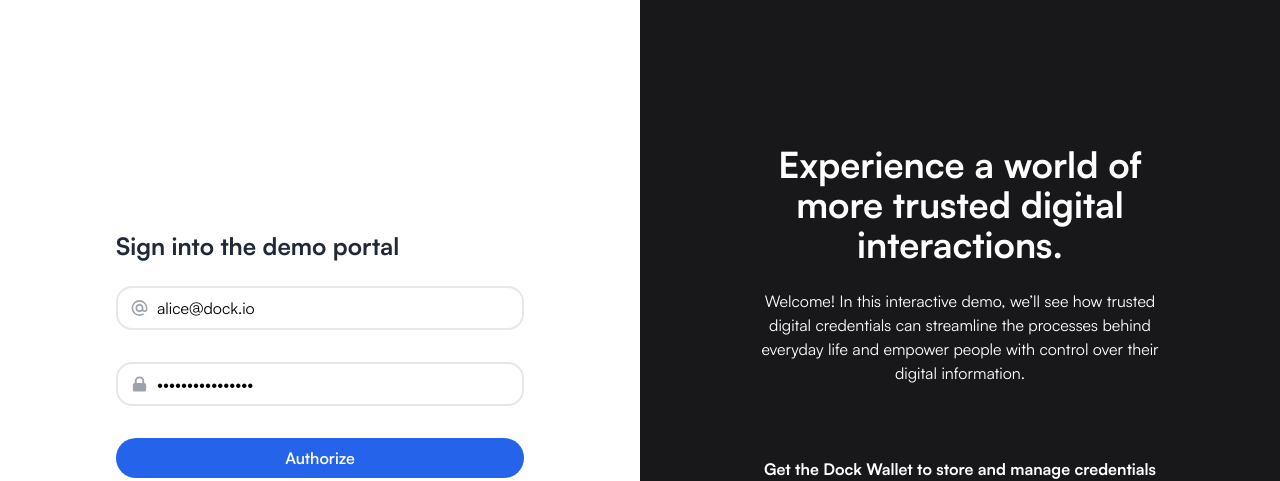
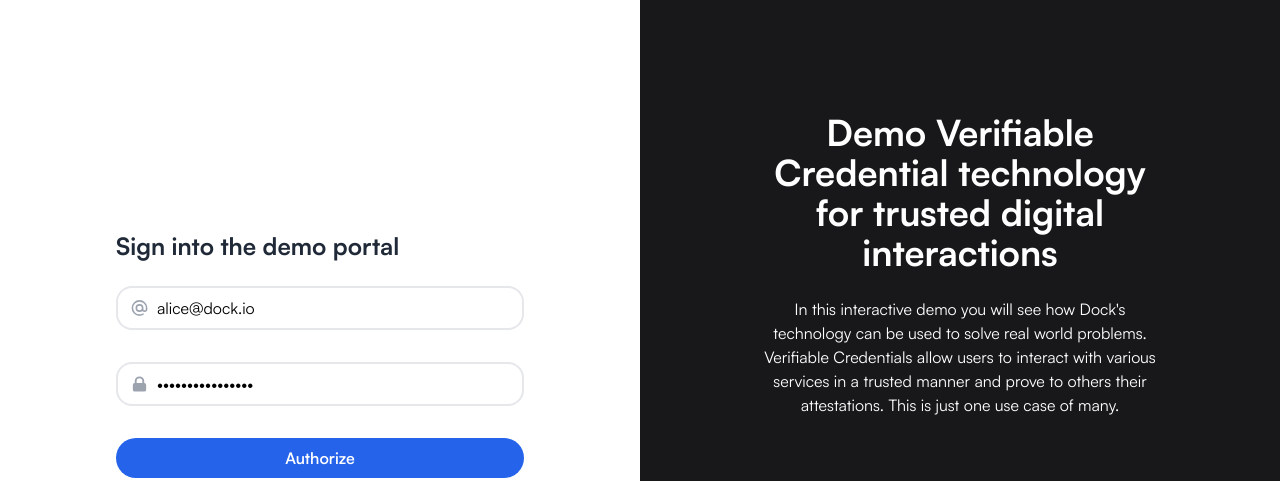
Before and after one commit to docknetwork/demo, a Next.js app: page / in a window 1280 px wide. Shown: the top 481 px of the page. Built offline with nearby package versions, Linux system fonts and the light colour scheme.

Commit message:
text changes
Signed-off-by: Samuel Hellawell <sshellawell@gmail.com>

```diff
--- a/pages/dashboard.js
+++ b/pages/dashboard.js
@@ -154,14 +154,16 @@
         <p className=" text-white">
           {' '}
           <span className="text-3xl font-medium">Talk to us</span> <br />
-          <span className="text-md">Contact us at Dock to book a consultation call</span>
+          <span className="text-md">Contact us at Dock to book a consultation call, we also offer a no code solution</span>
         </p>
-        <button
+        <a
+          href="https://dock.io/contact"
+          target="_blank"
           type="submit"
           style={{ width: '158px' }}
-          className="block bg-blue-600 mt-auto mb-auto py-2 rounded-full hover:bg-blue-700 hover:-translate-y-1 transition-all duration-250 text-white font-semibold">
+          className="text-center block bg-blue-600 mt-auto mb-auto py-2 rounded-full hover:bg-blue-700 hover:-translate-y-1 transition-all duration-250 text-white font-semibold">
           Contact Us
-        </button>
+        </a>
       </div>
     </div>
   );
--- a/pages/index.js
+++ b/pages/index.js
@@ -98,13 +98,13 @@
               width: '100%',
             }}>
             <h1 className="text-white font-bold text-4xl">
-              Experience a world of more trusted digital interactions.
+              Demo Verifiable Credential technology for trusted digital interactions
             </h1>
 
             <p className="text-white mt-1">
-              Welcome! In this interactive demo, we’ll see how trusted digital credentials can
-              streamline the processes behind everyday life and empower people with control over
-              their digital information.
+              In this interactive demo you will see how Dock's technology can be used to solve real world problems.
+              Verifiable Credentials allow users to interact with various services in a trusted manner and prove to others
+              their attestations. This is just one use case of many.
             </p>
             <br />
             <br />
```
